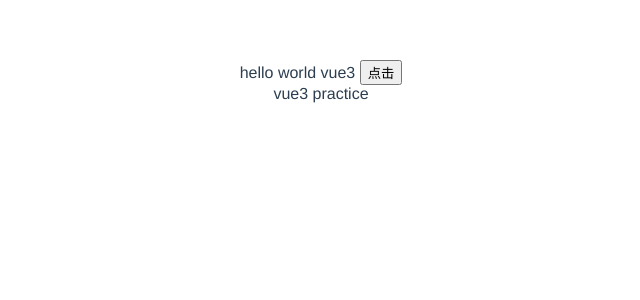
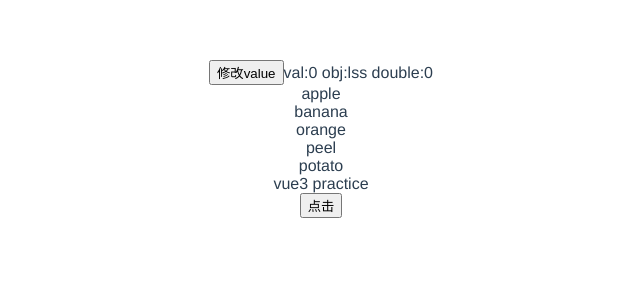
Before and after one commit to SusanLiu3/vue3, a Vue app: page / in a window 1280 px wide. Shown: the top 300 px of the page, without its empty margins (319-959 px from the left). Built offline with nearby package versions, Linux system fonts and the light colour scheme.

Commit message:
简单的组合式api练习

```diff
--- a/src/App.vue
+++ b/src/App.vue
@@ -1,19 +1,20 @@
 <template>
-  <HelloWorld @click="modifyMsg(), sayHi()" />
+  <combinedApi />
   <!-- 指令参数 [title] 动态绑定求值 -->
   <div :[title]="val">
     {{ msg }}
   </div>
-  <!-- <button @click="modifyMsg(), sayHi()">点击</button> -->
+  <!-- 多事件处理 -->
+  <button @click="modifyMsg(), sayHi()">点击</button>
 </template>
 
 <script>
-import HelloWorld from './components/HelloWorld.vue';
+import combinedApi from './components/combinedApi.vue';
 
 export default {
   name: 'App',
   components: {
-    HelloWorld,
+    combinedApi,
   },
   data() {
     return {
--- a/src/components/HelloWorld.vue
+++ /dev/null
@@ -1,19 +0,0 @@
-<template>
- hello world vue3
- <!-- 多事件处理 -->
- <button @click="$emit('click')">点击</button>
-</template>
-
-<script>
-export default {
-  name: 'HelloWorld',
-  props: {
-    msg: String
-  },
-  data() {
-    return {
-      count: 0
-    }
-  }
-}
-</script>
--- /dev/null
+++ b/src/components/combinedApi.vue
@@ -0,0 +1,43 @@
+<template>
+  <!-- 组合式api--- 同一个逻辑关注点的代码组合到一起 setup 选项 -->
+  <div class="btn-group">
+    <button @click="modifyVal">修改value</button>
+    <span>val:{{ testVal }} obj:{{ testObj.name }} double:{{ doubleVal }}</span>
+  </div>
+
+  <div v-for="i in list" :key="i">
+    {{ i }}
+  </div>
+</template>
+<script>
+import fetchList from './combinedApi/list.js';
+import others from './combinedApi/other.js';
+import { onMounted, ref, watch, computed } from 'vue';
+export default {
+  name: 'combinedApi',
+  setup(props) {
+    let { list, getList } = fetchList();
+    let { testVal, testObj, doubleVal } = others();
+
+    // 通过setup 返回的 所有都可以被组件的其他部分(计算属性、方法、生命周期钩子等等）使用
+    return {
+      list,
+      fetchList,
+      testVal,
+      testObj,
+      doubleVal,
+    };
+  },
+  mounted() {
+    console.log(this.list);
+  },
+  methods: {
+    modifyVal() {
+      // 修改上面通过ref构成 的响应式变量
+      this.testVal++;
+      this.testObj.name = 'ldd';
+      this.list.push('tomato');
+    },
+  },
+};
+</script>
--- /dev/null
+++ b/src/components/combinedApi/list.js
@@ -0,0 +1,14 @@
+import { onMounted, ref} from 'vue';
+export default function fetchList() {
+  let list = ref([]);
+  let getList = () => {
+    list.value = ['apple', 'banana', 'orange', 'peel', 'potato'];
+  };
+  // setup 中的生命周期钩子函数 和组件的生命周期钩子函数一致，只是前面需要加上'on'
+  // 这些函数将在组件执行钩子函数时的回调函数
+  onMounted(getList);
+  return {
+    list,
+    getList,
+  };
+}
--- /dev/null
+++ b/src/components/combinedApi/other.js
@@ -0,0 +1,22 @@
+import {ref, watch, computed } from 'vue';
+export default function other(params) {
+  /**
+   * 看看vue3 新增的ref ，可以使任何响应式变量在任何地方起
+   * 接受一个参数，返回它包装在具有value 属性的对象中 ，然后使用value访问就具有响应式
+   */
+  let testVal = ref(0);
+  let testObj = ref({ name: 'lss' });
+  // watch 响应式更改
+  watch(testVal, (newVal, oldVal) => {
+    console.log(`testval变化,变化前:${oldVal},新的值:${newVal}`);
+  });
+  // COMPUTED
+  let doubleVal = computed(() => {
+    return testVal.value * 2;
+  });
+  return {
+    testVal,
+    testObj,
+    doubleVal
+  }
+}
```
